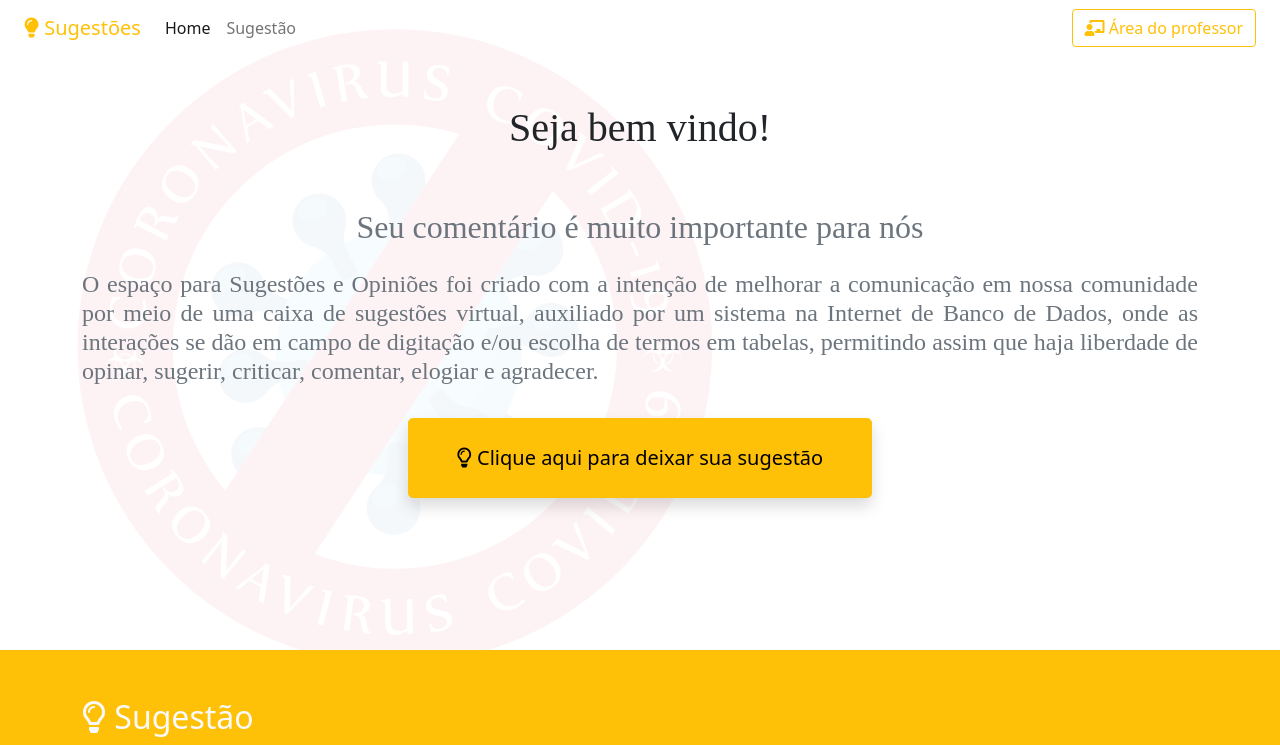
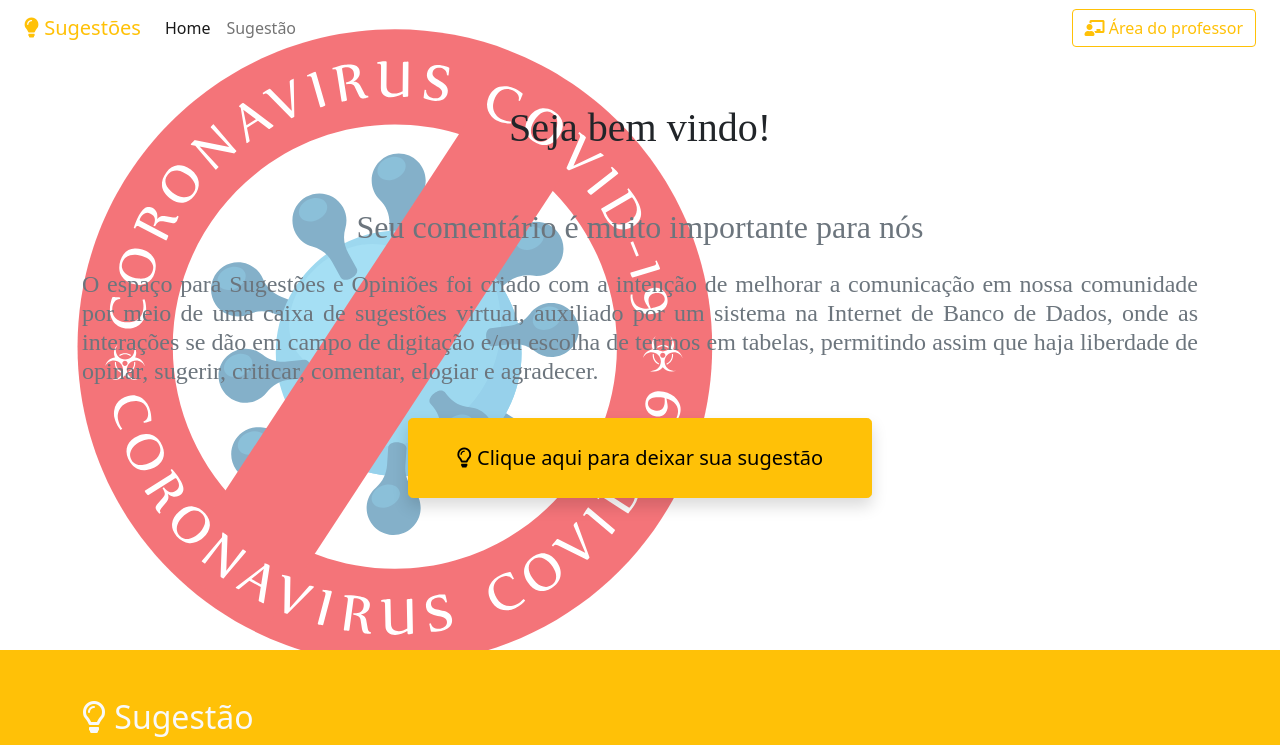
Before and after one commit to 2ARC/opineaquieducacao, a PHP site: page /main.php?sres=1 in a window 1280 px wide. Shown: the top 745 px of the page. Run offline with PHP 8.4, Linux system fonts and the light colour scheme.

Commit message:
Mudar cor do fundo

```diff
--- a/style.css
+++ b/style.css
@@ -6,7 +6,7 @@ body {
 
 .main{
     height: 650px;
-    background-color: rgba(255,255,255,0.95);
+    background-color: hsla(0, 0%, 100%, 0.39);
 
 }
 .apresentacao{
```
